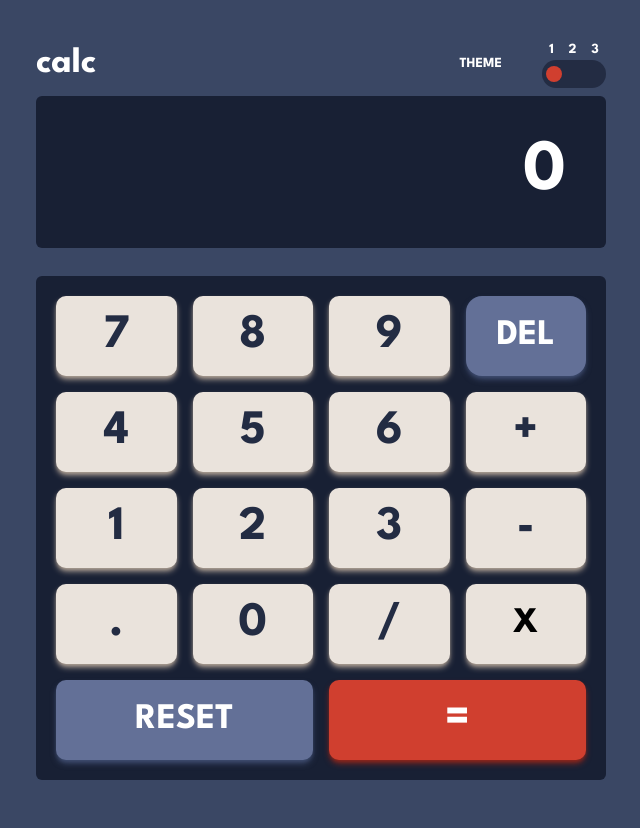
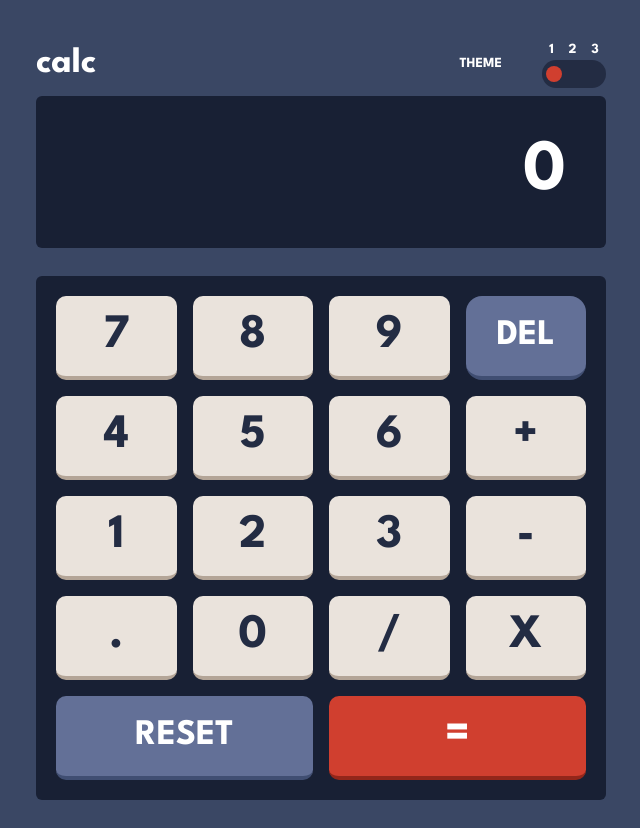
Before and after one commit to David0770/CalculadoraReact, a Next.js app: page / in a window 1280 px wide. Shown: the whole page, without its empty margins (319-959 px from the left). Built offline with nearby package versions, Linux system fonts and the light colour scheme.

Commit message:
Adicionando mudanças no tema da calculadora usando useState e props

```diff
--- a/src/app/components/ButtonsCalc.jsx
+++ b/src/app/components/ButtonsCalc.jsx
@@ -1,22 +1,21 @@
-export default function Buttons() {
-  const buttonClass = "bg-theme1-key-orange rounded-[10px] text-theme1-keypad-background p-4 text-5xl shadow-md hover:bg-theme1-text-white shadow-theme1-key-orange-shadow max-md:rounded-[5px] max-md:text-[2rem] cursor-pointer";
+export default function Buttons({ themeSectionButtons, backgroundButtons,
+  colorTextButtons, borderTheme, hoverButtons, resetAndDeleteTheme, resetAndDeleteHover, resetAndDeleteBorder, buttonEqualBackground, buttonEqualHover, buttonEqualBorder }) {
 
-  const buttonDelClass = "bg-theme1-key-background text-theme1-text-white  rounded-2xl p-4 text-4xl flex justify-center items-center shadow-md hover:bg-blue-300 shadow-theme1-key-shadow max-md:text-[1.7rem] max-md:rounded-[5px] cursor-pointer";
+  const buttonClass = `${backgroundButtons} rounded-[10px] ${colorTextButtons} p-4 text-5xl ${hoverButtons} border-b-4 ${borderTheme}  max-md:text-[2rem] cursor-pointer `;
 
-  const buttonMultiClass = "bg-theme1-key-orange rounded-[10px] text-keypad-background p-4 text-4xl shadow-md hover:bg-theme1-text-white shadow-theme1-key-orange-shadow max-md:rounded-[5px] max-md:text-[2rem] cursor-pointer";
+  const buttonDelClass = `${resetAndDeleteTheme} ${resetAndDeleteHover} text-theme1-text-white  rounded-2xl p-4 text-4xl flex justify-center items-center border-b-4 ${resetAndDeleteBorder} max-md:text-[1.7rem] max-md:rounded-[5px] cursor-pointer`;
 
-  const buttonResetClass = "bg-theme1-key-background text-white uppercase rounded-[10px] p-4 text-4xl col-span-2 flex items-center justify-center shadow-md hover:bg-blue-300 shadow-theme1-key-shadow max-md:rounded-[5px] max-md:text-[2rem] cursor-pointer";
+  const buttonResetClass = `${resetAndDeleteTheme} ${resetAndDeleteHover} text-white uppercase rounded-[10px] p-4 text-4xl col-span-2 flex items-center justify-center border-b-4  ${resetAndDeleteBorder} max-md:rounded-[5px] max-md:text-[2rem] cursor-pointer`;
 
-  const buttonEqualClass = "bg-theme1-key-red hover:bg-red-400 text-white rounded-[10px] p-4 text-5xl col-span-2 shadow-md shadow-theme1-key-red-shadow max-md:rounded-[5px] max-md:text-[2rem] cursor-pointer"
-
+  const buttonEqualClass = `${buttonEqualBackground} ${buttonEqualHover} ${buttonEqualBorder} text-white rounded-[10px] p-4 text-5xl col-span-2  border-b-4 max-md:rounded-[5px] max-md:text-[2rem] cursor-pointer`;
 
 
   return (
-    <div className="w-full bg-theme1-screen-background p-5 rounded-md my-7" >
+    <div className={`w-full ${themeSectionButtons} p-5 rounded-md my-7`} >
       <div className="grid grid-cols-4 gap-4 text-center">
 
         <button className={`${buttonClass} max-md:text-[2rem]`}>7</button>
-        <button className={buttonClass}>8</button>
+        <button className={buttonClass} >8</button>
         <button className={buttonClass}>9</button>
         <button className={buttonDelClass}> DEL</button>
         <button className={buttonClass}>4</button>
@@ -30,7 +29,7 @@ export default function Buttons() {
         <button className={buttonClass}>.</button>
         <button className={buttonClass}>0</button>
         <button className={buttonClass}>/</button>
-        <button className={buttonMultiClass}>X</button>
+        <button className={buttonClass}>X</button>
         <button className={buttonResetClass}>Reset</button>
         <button className={buttonEqualClass}> = </button>
       </div>
--- a/src/app/components/ResultsCalc.jsx
+++ b/src/app/components/ResultsCalc.jsx
@@ -1,7 +1,7 @@
-export default function ResultsCalc() {
+export default function ResultsCalc({ backgroundThemeResult, colorText = "text-white", result = 0 }) {
     return (
-        <div className="bg-theme1-screen-background rounded-md p-10 max-md:p-7">
-            <span className="text-white flex justify-end text-7xl  w-full max-md:text-5xl ">0</span>
-        </div>
+        <div className={`${backgroundThemeResult} rounded-md p-10 max-md:p-7`}>
+            <span className={`${colorText} flex justify-end text-7xl  w-full max-md:text-5xl`}>{result}</span>
+        </div >
     )
 }
--- a/src/app/globals.css
+++ b/src/app/globals.css
@@ -2,7 +2,7 @@
 @tailwind components;
 @tailwind utilities;
 
-*{
+* {
   padding: 0;
   margin: 0;
   box-sizing: border-box;
--- a/src/app/layout.js
+++ b/src/app/layout.js
@@ -1,4 +1,4 @@
-'use client'
+
 import './globals.css';
 import { League_Spartan } from 'next/font/google'
 
@@ -8,7 +8,7 @@ export default function RootLayout({ children, backgroundTheme = "bg-theme1-main
 
   return (
     <html lang="en">
-      <body className={`${backgroundTheme} flex items-center justify-center  w-full h-full text-4xl ${LeagueSpartan.className}`}>
+      <body className={`${backgroundTheme}  flex items-center justify-center  w-full h-full text-4xl ${LeagueSpartan.className}`}>
         {children}
       </body>
     </html>
--- a/src/app/page.js
+++ b/src/app/page.js
@@ -9,22 +9,81 @@ import ButtonsCalc from "./components/ButtonsCalc"
 export default function Home() {
 
   const [theme, setTheme] = useState("bg-theme1-main-background");
+  const [themeResult, setThemeResult] = useState("bg-theme1-screen-background");
+  const [colorTextResult, setColorTextResult] = useState("text-white");
+  const [themeSectionsButtons, setThemeSectionButtons] = useState("bg-theme1-screen-background");
+  const [backgroundButtons, setBackgroundButtons] = useState("bg-theme1-key-orange");
+  const [colorTextButtons, setColorTextButtos] = useState("text-theme1-keypad-background");
+  const [colorBorderButtons, setColorBorderButtos] = useState("border-theme1-key-orange-shadow");
+  const [hoverButtons, setHoverButtons] = useState("hover:bg-theme1-text-white");
+  const [resetAndDeleteThemeButtons, setResetAndDeleteThemeButtons] = useState("bg-theme1-key-background");
+  const [deleteHoverButtons, setDeleteHoverButtons] = useState("hover:bg-blue-300");
+  const [resetAndDeleteBorder, setResetAndDeleteBorder] = useState("border-theme1-key-shadow");
+  const [buttonEqualBackground, setButtonEqualBackground] = useState("bg-theme1-key-red");
+  const [buttonEqualHover, setButtonEqualHover] = useState("hover:bg-red-400");
+  const [buttonEqualBorder, setButtonEqualBorder] = useState("border-theme1-key-red-shadow");
 
-  const handleThemeChange = (newTheme) => {
-    setTheme(newTheme);
-  };
+  const handleThemeChange = (newTheme) => setTheme(newTheme);
+  const themeChangeResult = (newTheme) => setThemeResult(newTheme);
+  const colorChangeTextResult = (newTheme) => setColorTextResult(newTheme);
+  const themeChangeSectionButtons = (newTheme) => setThemeSectionButtons(newTheme);
+  const changeBackgroundButtons = (newTheme) => setBackgroundButtons(newTheme);
+  const changeColorTextButtons = (newTheme) => setColorTextButtos(newTheme);
+  const changeColorBorderButtons = (newTheme) => setColorBorderButtos(newTheme);
+  const changeHoverButtons = (newTheme) => setHoverButtons(newTheme);
+  const changeResetAndDeleteTheme = (newTheme) => setResetAndDeleteThemeButtons(newTheme);
+  const changeResetAndDeleteHover = (newTheme) => setDeleteHoverButtons(newTheme);
+  const changeResetAndeDeleteBorder = (newTheme) => setResetAndDeleteBorder(newTheme);
 
+  const changeButtonEqualBackground = (newTheme) => setButtonEqualBackground(newTheme);
+  const changeButtonEqualHover = (newTheme) => setButtonEqualHover(newTheme);
+  const changeButtonEqualBorder = (newTheme) => setButtonEqualBorder(newTheme);
 
   return (
     <RootLayout backgroundTheme={theme}>
       <main className="w-[650px] px-10  max-md:px-5">
-        <HeadCalc onThemeChange={handleThemeChange} />
-        <ResultsCalc />
-        <ButtonsCalc />
+        <HeadCalc
+          onThemeChange={handleThemeChange}
+          onThemeChangeResult={themeChangeResult}
+          colorTextResult={colorChangeTextResult}
+
+          onThemeChangeSectionButtons={themeChangeSectionButtons}
+          onChangeBgButtons={changeBackgroundButtons}
+          onColorTextButtons={changeColorTextButtons}
+
+          onBorderTheme={changeColorBorderButtons}
+          onHoverTheme={changeHoverButtons}
+
+          onResetAndDeleteTheme={changeResetAndDeleteTheme}
+          onResetAndDeleteHover={changeResetAndDeleteHover}
+          onResetAndDelteBorder={changeResetAndeDeleteBorder}
+
+          onButtonEqualBackground={changeButtonEqualBackground}
+          onButtonEqualHover={changeButtonEqualHover}
+          onButtonEqualBorder={changeButtonEqualBorder}
+        />
+        <ResultsCalc
+          backgroundThemeResult={themeResult}
+          colorText={colorTextResult}
+        />
+        <ButtonsCalc
+          themeSectionButtons={themeSectionsButtons}
+          backgroundButtons={backgroundButtons}
+          colorTextButtons={colorTextButtons}
+
+          borderTheme={colorBorderButtons}
+          hoverButtons={hoverButtons}
+
+          resetAndDeleteTheme={resetAndDeleteThemeButtons}
+          resetAndDeleteHover={deleteHoverButtons}
+          resetAndDeleteBorder={resetAndDeleteBorder}
+
+          buttonEqualBackground={buttonEqualBackground}
+          buttonEqualHover={buttonEqualHover}
+          buttonEqualBorder={buttonEqualBorder}
+        />
       </main>
     </RootLayout>
 
-
-
   )
 }
--- a/tailwind.config.js
+++ b/tailwind.config.js
@@ -39,7 +39,9 @@ module.exports = {
         'theme3-keypad-background': 'hsl(268, 71%, 12%)',
         'theme3-screen-background': 'hsl(268, 71%, 12%)',
         'theme3-key-background': 'hsl(281, 89%, 26%)',
-        'theme3-key-shadow': 'hsl(285, 91%, 52%)',
+        'theme3-key-border': 'hsl(281, 57%, 59%)',
+        'theme3-key-hover': 'hsl(285, 75%, 35%)',
+        'theme3-key-shadow': 'hsl(285, 94%, 53%)',
         'theme3-key-cyan': 'hsl(176, 100%, 44%)',
         'theme3-key-cyan-shadow': 'hsl(177, 92%, 70%)',
         'theme3-text-light-yellow': 'hsl(52, 100%, 62%)',
```
Also changed, not shown: src/app/components/HeadCalc.jsx (+71 -7 lines), 1 other file (tests, documents, lock files or other folders).
